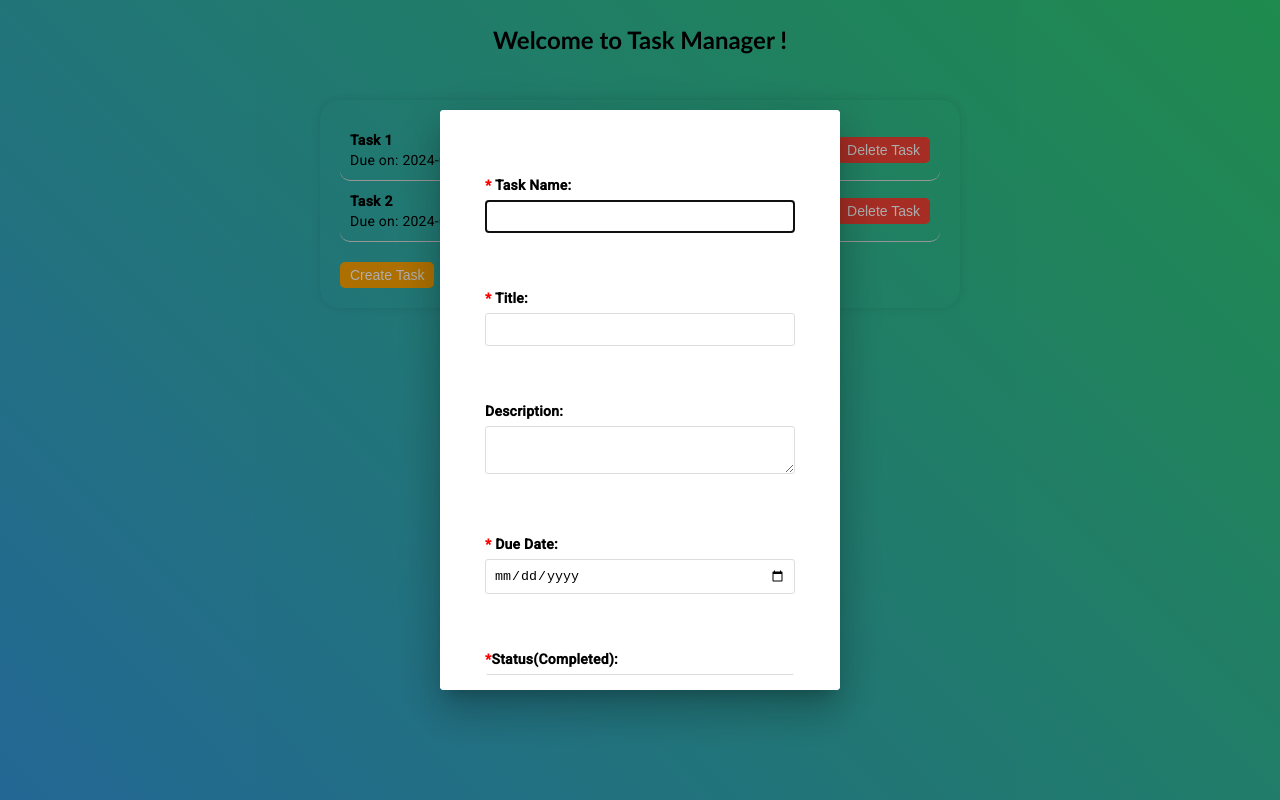
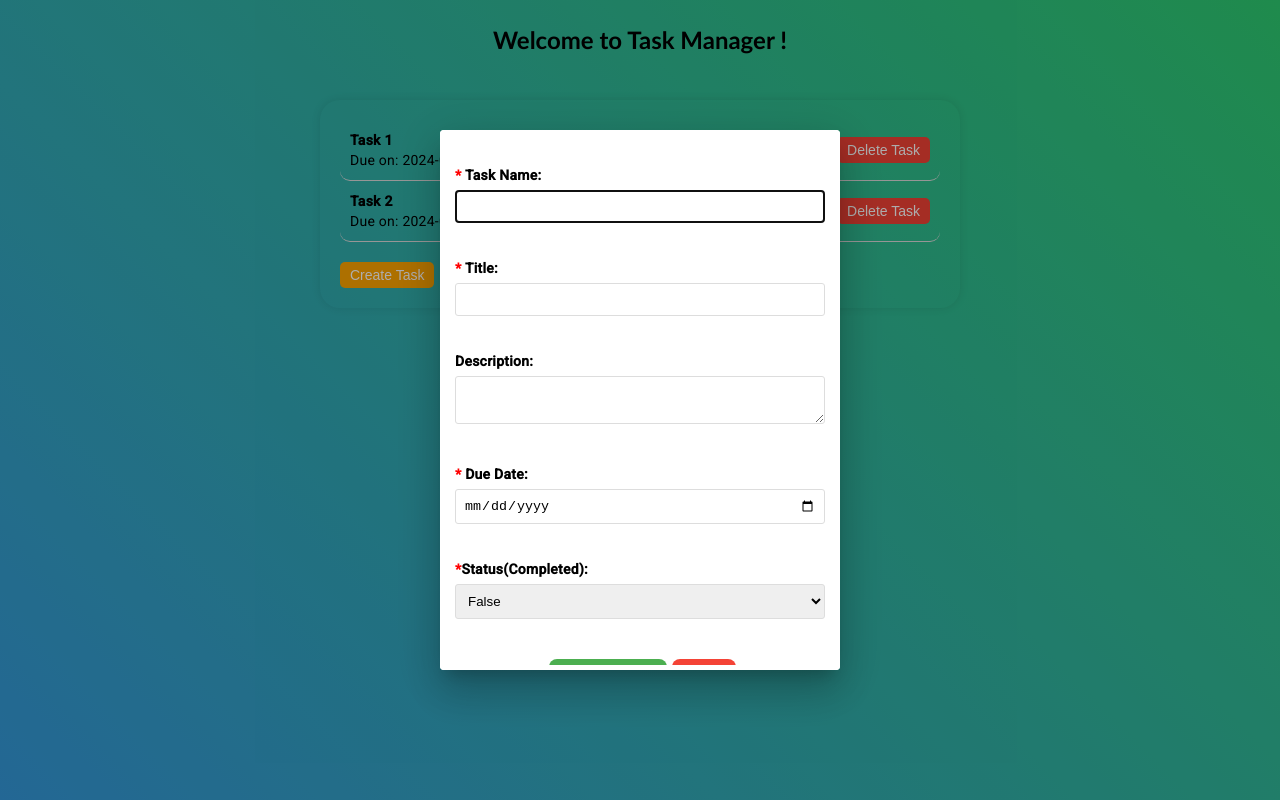
Before and after one commit to S-Tanuja/Task-manager, an Angular app: page /tasks in a window 1280 px wide. Both pictures are taken after a click on the button "Create Task". Built offline with nearby package versions, Linux system fonts and the light colour scheme.

Commit message:
changed few styling

```diff
--- a/src/app/features/task-details/task-details.component.css
+++ b/src/app/features/task-details/task-details.component.css
@@ -9,7 +9,7 @@
 }
 
 div {
-    padding: 15px;
+    padding: 5px;
     background-color: #fff;
   }
 
@@ -49,17 +49,19 @@ div {
     color: white;
     padding: 10px 15px;
     border: none;
-    border-radius: 3px;
+    border-radius: 8px;
     cursor: pointer;
   }
 
   .flex-btn{
     display: flex;
-    justify-content: space-around;
+    justify-content: center;
+    align-items: center;
   }
 
   .save-btn{
     background-color: #4caf50;
+    margin:5px;
   }
 
   .close-btn{
```
